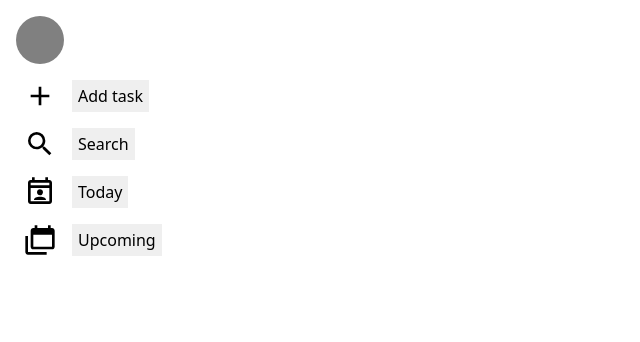
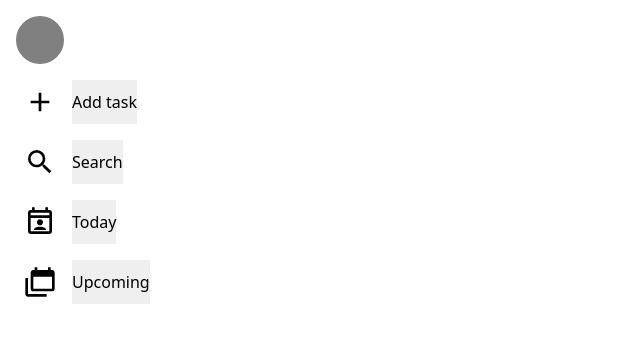
Before and after one commit to Jhazeel-mmh/To-Do-List, a website built with webpack: page src/template.html in a window 1280 px wide. Shown: the whole page, without its empty margins (0-640 px from the left). Built offline with nearby package versions, Linux system fonts and the light colour scheme.

Commit message:
Fix the padding bottom and top of the buttons and align the content of the p elements

```diff
--- a/src/style.css
+++ b/src/style.css
@@ -63,12 +63,14 @@ svg {
     text-align: start;
     border: none;
     background-color: none;
+    padding: 10px 0;
 }
 
 .main-nav p {
     display: flex;
     gap: 1rem;
     justify-content: start;
+    align-items: center;
     padding: 0 1.5rem;
 }
 
```
